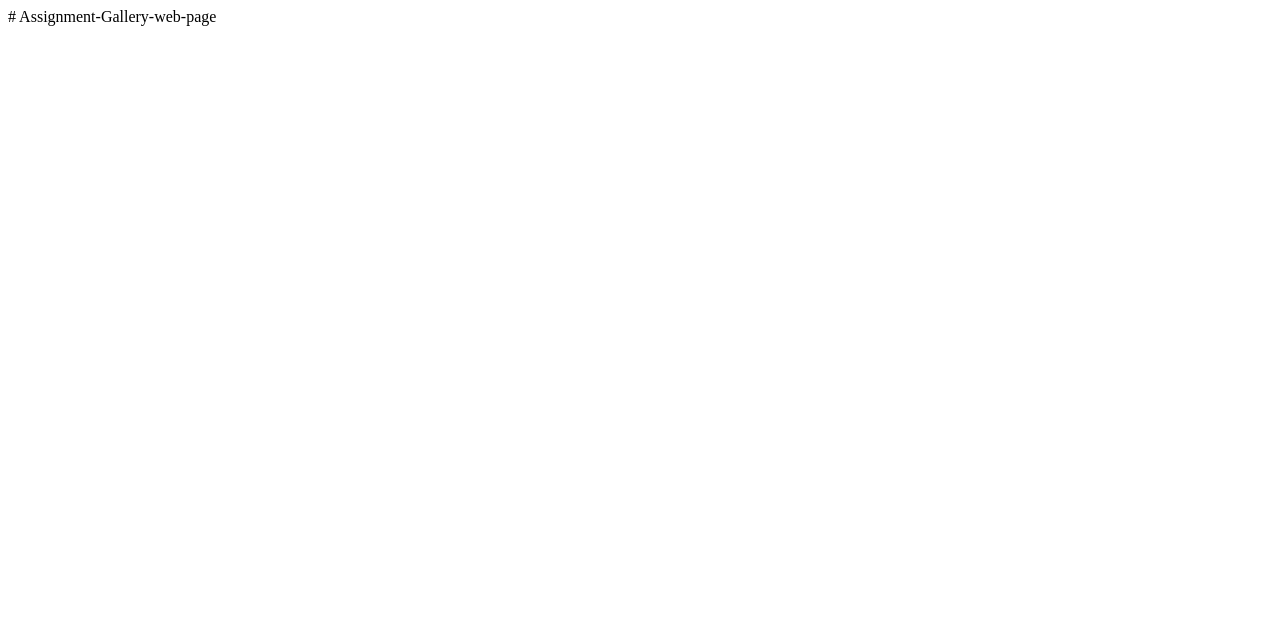
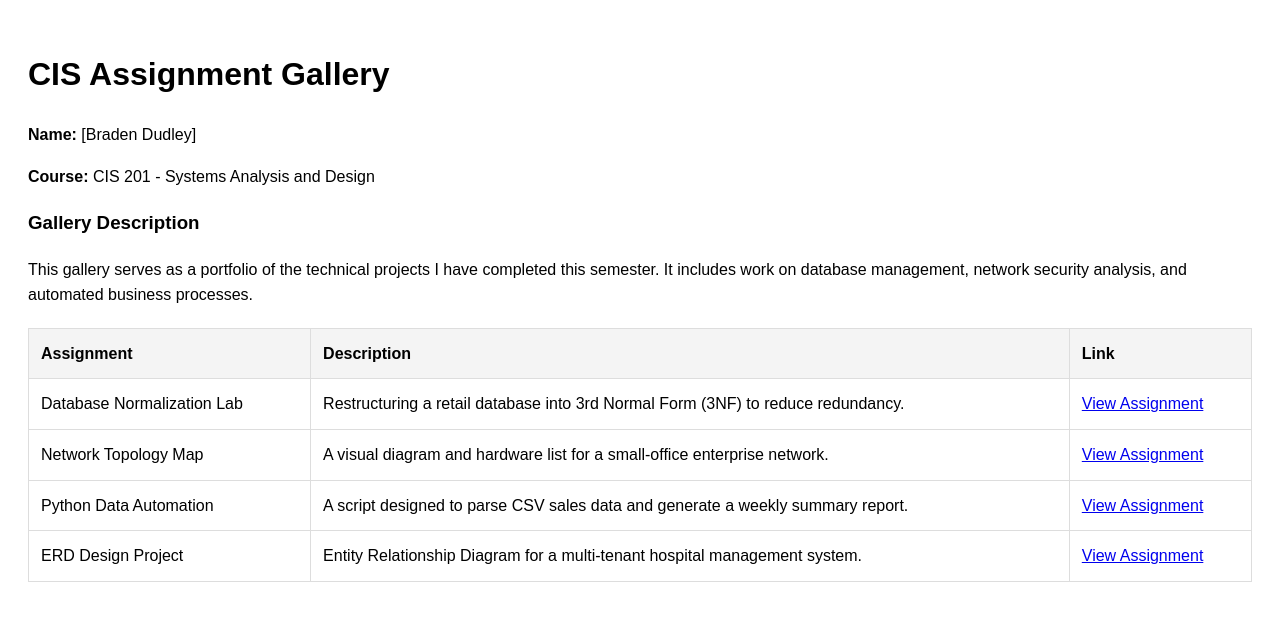
Before and after one commit to Bdudl06/Assignment-Gallery-web-page, a plain HTML site: page index.html in a window 1280 px wide. Drawn offline with Linux system fonts and the light colour scheme.

Commit message:
Create HTML structure for CIS Assignment Gallery
Added a gallery for displaying technical projects including assignments and descriptions.

```diff
--- a/index.html
+++ b/index.html
@@ -1 +1,57 @@
-# Assignment-Gallery-web-page
+<!DOCTYPE html>
+<html lang="en">
+<head>
+    <meta charset="UTF-8">
+    <title>CIS Project Gallery</title>
+    <style>
+        body { font-family: sans-serif; line-height: 1.6; padding: 20px; }
+        table { width: 100%; border-collapse: collapse; margin-top: 20px; }
+        th, td { border: 1px solid #ddd; padding: 12px; text-align: left; }
+        th { background-color: #f4f4f4; }
+    </style>
+</head>
+<body>
+
+    <h1>CIS Assignment Gallery</h1>
+
+    <p><strong>Name:</strong> [Braden Dudley]</p>
+    <p><strong>Course:</strong> CIS 201 - Systems Analysis and Design</p>
+
+    <h3>Gallery Description</h3>
+    <p>This gallery serves as a portfolio of the technical projects I have completed this semester. It includes work on database management, network security analysis, and automated business processes.</p>
+
+    <!-- Assignment Table -->
+    <table>
+        <thead>
+            <tr>
+                <th>Assignment</th>
+                <th>Description</th>
+                <th>Link</th>
+            </tr>
+        </thead>
+        <tbody>
+            <tr>
+                <td>Database Normalization Lab</td>
+                <td>Restructuring a retail database into 3rd Normal Form (3NF) to reduce redundancy.</td>
+                <td><a href="assignments/database-lab.html">View Assignment</a></td>
+            </tr>
+            <tr>
+                <td>Network Topology Map</td>
+                <td>A visual diagram and hardware list for a small-office enterprise network.</td>
+                <td><a href="assignments/networking.html">View Assignment</a></td>
+            </tr>
+            <tr>
+                <td>Python Data Automation</td>
+                <td>A script designed to parse CSV sales data and generate a weekly summary report.</td>
+                <td><a href="assignments/python-script.html">View Assignment</a></td>
+            </tr>
+            <tr>
+                <td>ERD Design Project</td>
+                <td>Entity Relationship Diagram for a multi-tenant hospital management system.</td>
+                <td><a href="assignments/erd-project.html">View Assignment</a></td>
+            </tr>
+        </tbody>
+    </table>
+
+</body>
+</html>
```
